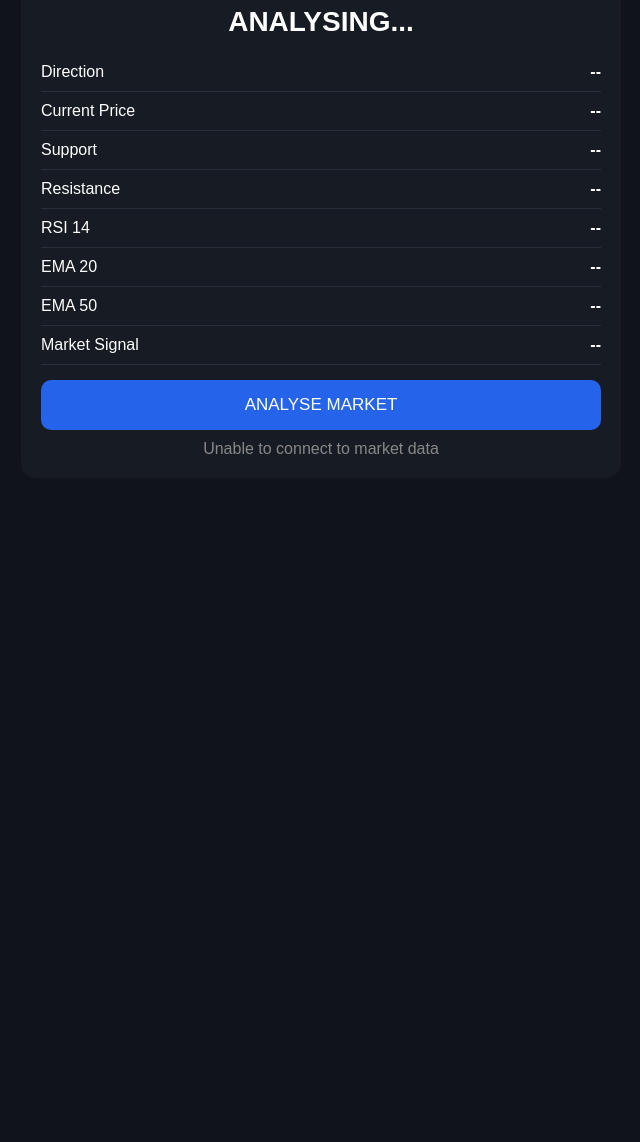
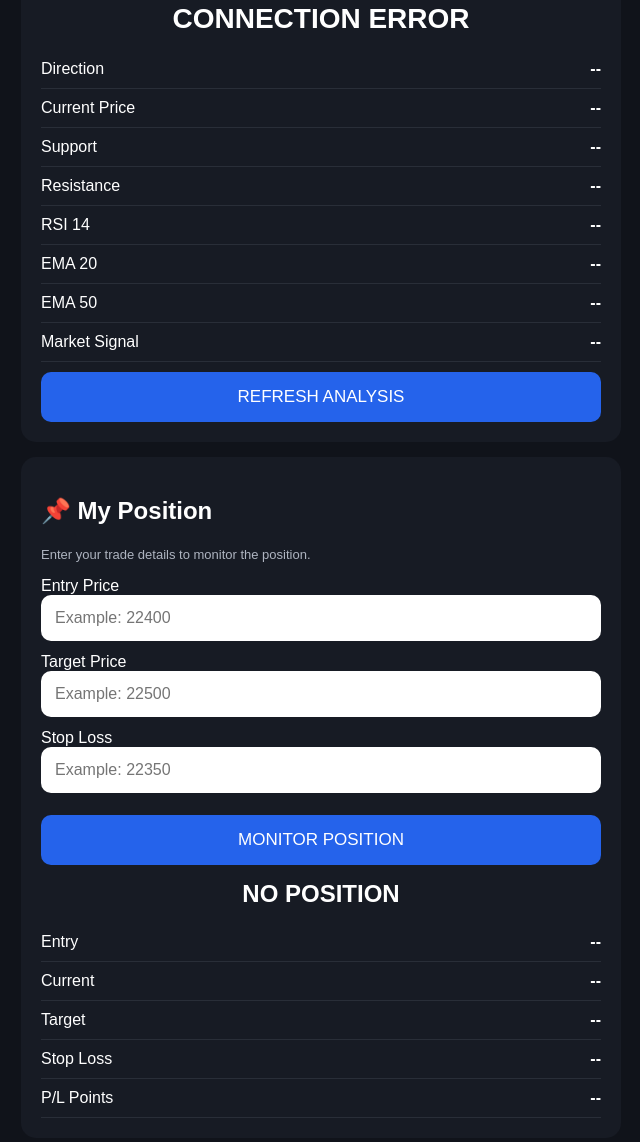
Before and after one commit to MANIBALANVENGATACHALAM/market-ai, a plain HTML site: page index.html in a window 1280 px wide. Shown: the part 794-1936 px from the top of the page, without its empty margins (319-959 px from the left). Before the commit the page ends 1302 px from the top, so only its background shows below. Drawn offline with Linux system fonts and the light colour scheme; no server answers.

Commit message:
Update index.html

```diff
--- a/index.html
+++ b/index.html
@@ -1,12 +1,8 @@
 <!DOCTYPE html>
 <html lang="en">
-
 <head>
-
 <meta charset="UTF-8">
-
-    <meta name="viewport"
-          content="width=device-width, initial-scale=1.0">
+<meta name="viewport" content="width=device-width, initial-scale=1.0">
 
 <title>Market AI</title>
 
@@ -35,18 +31,21 @@
     margin: auto;
 }
 
-        select {
+select,
+input {
     width: 100%;
     padding: 14px;
     border-radius: 10px;
     border: none;
     font-size: 16px;
-            margin-bottom: 15px;
+    margin-bottom: 12px;
+    box-sizing: border-box;
 }
 
 .price-box,
 .chart,
-        .analysis {
+.analysis,
+.position-box {
     background: #171b24;
     border-radius: 15px;
     margin-bottom: 15px;
@@ -72,7 +71,8 @@
     height: 100%;
 }
 
-        .analysis {
+.analysis,
+.position-box {
     padding: 20px;
 }
 
@@ -98,63 +98,63 @@
     background: #2563eb;
     color: white;
     font-size: 17px;
-            margin-top: 15px;
-        }
-
-        .status {
-            text-align: center;
-            color: #888;
     margin-top: 10px;
 }
 
+button:active {
+    transform: scale(0.98);
+}
+
+.position-status {
+    font-size: 24px;
+    font-weight: bold;
+    text-align: center;
+    margin: 15px 0;
+}
+
+.note {
+    color: #aeb4c0;
+    font-size: 13px;
+    line-height: 1.5;
+}
+
 </style>
-
 </head>
-
 
 <body>
 
-
 <div class="header">
-
     <h1>📊 Market AI</h1>
-
-    <p>Live Market Analysis</p>
-
+    <p>Market Analysis & Position Monitor</p>
 </div>
-
 
 <div class="container">
 
+    <!-- MARKET SELECT -->
 
-    <select id="marketSelect">
-
-        <option value="NIFTY 50">
-            NIFTY 50
-        </option>
-
-        <option value="SENSEX">
-            SENSEX
-        </option>
-
+    <select id="marketSelect" onchange="changeMarket()">
+        <option value="NIFTY 50">NIFTY 50</option>
+        <option value="BANK NIFTY">BANK NIFTY</option>
+        <option value="SENSEX">SENSEX</option>
     </select>
 
+
+    <!-- CURRENT PRICE -->
 
     <div class="price-box">
 
         <p>Current Price</p>
 
-        <div class="price"
-             id="currentPrice">
+        <div class="price" id="currentPrice">
             --
         </div>
 
-        <p>
-            Live market data
-        </p>
+        <p>Live market data</p>
 
     </div>
 
+
+    <!-- GRAPH -->
 
     <div class="chart">
 
@@ -163,164 +163,178 @@
     </div>
 
 
+    <!-- MARKET ANALYSIS -->
+
     <div class="analysis">
 
-        <h2>
-            AI Market Analysis
-        </h2>
+        <h2>AI Market Analysis</h2>
+
+        <div class="signal" id="trendSignal">
+            ANALYSING...
+        </div>
 
 
-        <div class="signal"
-             id="trendSignal">
+        <div class="info">
+            <span>Direction</span>
+            <strong id="direction">--</strong>
+        </div>
 
-            ANALYSING...
+
+        <div class="info">
+            <span>Current Price</span>
+            <strong id="analysisPrice">--</strong>
+        </div>
+
+
+        <div class="info">
+            <span>Support</span>
+            <strong id="support">--</strong>
+        </div>
+
+
+        <div class="info">
+            <span>Resistance</span>
+            <strong id="resistance">--</strong>
+        </div>
+
+
+        <div class="info">
+            <span>RSI 14</span>
+            <strong id="rsi">--</strong>
+        </div>
+
+
+        <div class="info">
+            <span>EMA 20</span>
+            <strong id="ema20">--</strong>
+        </div>
+
+
+        <div class="info">
+            <span>EMA 50</span>
+            <strong id="ema50">--</strong>
+        </div>
+
+
+        <div class="info">
+            <span>Market Signal</span>
+            <strong id="marketSignal">--</strong>
+        </div>
+
+
+        <button onclick="loadMarketData()">
+            REFRESH ANALYSIS
+        </button>
 
     </div>
 
 
+    <!-- POSITION MONITOR -->
+
+    <div class="position-box">
+
+        <h2>📌 My Position</h2>
+
+        <p class="note">
+            Enter your trade details to monitor the position.
+        </p>
+
+
+        <label>Entry Price</label>
+
+        <input
+            type="number"
+            id="entryPrice"
+            placeholder="Example: 22400"
+            step="0.01"
+        >
+
+
+        <label>Target Price</label>
+
+        <input
+            type="number"
+            id="targetPrice"
+            placeholder="Example: 22500"
+            step="0.01"
+        >
+
+
+        <label>Stop Loss</label>
+
+        <input
+            type="number"
+            id="stopLoss"
+            placeholder="Example: 22350"
+            step="0.01"
+        >
+
+
+        <button onclick="monitorPosition()">
+            MONITOR POSITION
+        </button>
+
+
+        <div
+            class="position-status"
+            id="positionStatus"
+        >
+            NO POSITION
+        </div>
+
+
         <div class="info">
+            <span>Entry</span>
+            <strong id="positionEntry">--</strong>
+        </div>
 
-            <span>
-                Direction
-            </span>
 
-            <strong id="direction">
-                --
-            </strong>
+        <div class="info">
+            <span>Current</span>
+            <strong id="positionCurrent">--</strong>
+        </div>
+
+
+        <div class="info">
+            <span>Target</span>
+            <strong id="positionTarget">--</strong>
+        </div>
+
+
+        <div class="info">
+            <span>Stop Loss</span>
+            <strong id="positionStop">--</strong>
+        </div>
+
+
+        <div class="info">
+            <span>P/L Points</span>
+            <strong id="positionPL">--</strong>
+        </div>
+
+    </div>
 
 </div>
 
 
-        <div class="info">
-
-            <span>
-                Current Price
-            </span>
-
-            <strong id="analysisPrice">
-                --
-            </strong>
-
-        </div>
-
-
-        <div class="info">
-
-            <span>
-                Support
-            </span>
-
-            <strong id="support">
-                --
-            </strong>
-
-        </div>
-
-
-        <div class="info">
-
-            <span>
-                Resistance
-            </span>
-
-            <strong id="resistance">
-                --
-            </strong>
-
-        </div>
-
-
-        <div class="info">
-
-            <span>
-                RSI 14
-            </span>
-
-            <strong id="rsi">
-                --
-            </strong>
-
-        </div>
-
-
-        <div class="info">
-
-            <span>
-                EMA 20
-            </span>
-
-            <strong id="ema20">
-                --
-            </strong>
-
-        </div>
-
-
-        <div class="info">
-
-            <span>
-                EMA 50
-            </span>
-
-            <strong id="ema50">
-                --
-            </strong>
-
-        </div>
-
-
-        <div class="info">
-
-            <span>
-                Market Signal
-            </span>
-
-            <strong id="marketSignal">
-                --
-            </strong>
-
-        </div>
-
-
-        <button onclick="analyseMarket()">
-
-            ANALYSE MARKET
-
-        </button>
-
-
-        <div class="status"
-             id="status">
-
-            Connecting to market...
-
-        </div>
-
-
-    </div>
-
-
-</div>
-
-
-
 <script>
 
-
-/* =========================
-   GOOGLE APPS SCRIPT API
-   ========================= */
+/* =========================================
+   MARKET API
+========================================= */
 
 const API_URL =
 "https://script.google.com/macros/s/AKfycbzMiRK6wsYpqekr4WkW-eIOBgHded5-aN6i8cZ21p69Bt-gUj_1PAIbqhlUA9uYnRz0fw/exec";
 
 
-/* =========================
-   VARIABLES
-   ========================= */
-
 let prices = [];
 
+let selectedMarket = "NIFTY 50";
+
+
+/* =========================================
+   CANVAS
+========================================= */
 
 const canvas =
 document.getElementById("marketCanvas");
@@ -329,17 +343,30 @@ const ctx =
 canvas.getContext("2d");
 
 
-/* =========================
+/* =========================================
+   CHANGE MARKET
+========================================= */
+
+function changeMarket() {
+
+    selectedMarket =
+        document.getElementById("marketSelect").value;
+
+    loadMarketData();
+
+}
+
+
+/* =========================================
    LOAD MARKET DATA
-   ========================= */
+========================================= */
 
 async function loadMarketData() {
 
     try {
 
-        document.getElementById("status")
-            .textContent =
-            "Loading market data...";
+        document.getElementById("trendSignal").textContent =
+            "LOADING...";
 
 
         const response =
@@ -352,32 +379,28 @@ async function loadMarketData() {
 
         if (data.status !== "OK") {
 
-            document.getElementById("status")
-                .textContent =
-                "Market data error";
+            document.getElementById("trendSignal").textContent =
+                "DATA ERROR";
 
             return;
-
         }
 
 
-        /* =========================
-           CURRENT PRICE
-           ========================= */
+        /*
+         * Current price
+         */
 
-        document.getElementById("currentPrice")
-            .textContent =
+        document.getElementById("currentPrice").textContent =
             Number(data.price).toFixed(2);
 
 
-        document.getElementById("analysisPrice")
-            .textContent =
+        document.getElementById("analysisPrice").textContent =
             Number(data.price).toFixed(2);
 
 
-        /* =========================
-           HISTORY
-           ========================= */
+        /*
+         * History
+         */
 
         prices =
             data.history.map(function(item) {
@@ -387,77 +410,57 @@ async function loadMarketData() {
             });
 
 
-        /* =========================
-           BACKEND ANALYSIS
-           ========================= */
+        /*
+         * Technical analysis
+         */
 
         if (data.analysis) {
 
-
-            document.getElementById("trendSignal")
-                .textContent =
-                data.analysis.trend;
+            document.getElementById("trendSignal").textContent =
+                data.analysis.trend || "--";
 
 
-            document.getElementById("direction")
-                .textContent =
-                data.analysis.trend;
+            document.getElementById("direction").textContent =
+                data.analysis.trend || "--";
 
 
-            document.getElementById("support")
-                .textContent =
-                Number(data.analysis.support)
-                .toFixed(2);
+            document.getElementById("support").textContent =
+                Number(data.analysis.support).toFixed(2);
 
 
-            document.getElementById("resistance")
-                .textContent =
-                Number(data.analysis.resistance)
-                .toFixed(2);
+            document.getElementById("resistance").textContent =
+                Number(data.analysis.resistance).toFixed(2);
 
 
-            document.getElementById("rsi")
-                .textContent =
-                Number(data.analysis.rsi14)
-                .toFixed(2);
+            document.getElementById("rsi").textContent =
+                Number(data.analysis.rsi14).toFixed(2);
 
 
-            document.getElementById("ema20")
-                .textContent =
-                Number(data.analysis.ema20)
-                .toFixed(2);
+            document.getElementById("ema20").textContent =
+                Number(data.analysis.ema20).toFixed(2);
 
 
-            document.getElementById("ema50")
-                .textContent =
-                Number(data.analysis.ema50)
-                .toFixed(2);
+            document.getElementById("ema50").textContent =
+                Number(data.analysis.ema50).toFixed(2);
 
 
-            document.getElementById("marketSignal")
-                .textContent =
-                data.analysis.signal;
+            document.getElementById("marketSignal").textContent =
+                data.analysis.signal || "--";
 
         }
 
 
-        /* =========================
-           DRAW GRAPH
-           ========================= */
+        /*
+         * Draw graph
+         */
 
         drawChart();
 
 
-        document.getElementById("status")
-            .textContent =
-            "Market data updated";
-
-
         console.log(
-            "Market data:",
-            data
+            selectedMarket,
+            data.price
         );
-
 
     }
 
@@ -469,26 +472,21 @@ async function loadMarketData() {
         );
 
 
-        document.getElementById("status")
-            .textContent =
-            "Unable to connect to market data";
+        document.getElementById("trendSignal").textContent =
+            "CONNECTION ERROR";
 
     }
 
 }
 
 
-/* =========================
+/* =========================================
    DRAW GRAPH
-   ========================= */
+========================================= */
 
 function drawChart() {
 
-
-    if (
-        !prices ||
-        prices.length === 0
-    ) {
+    if (!prices || prices.length < 2) {
 
         return;
 
@@ -496,20 +494,18 @@ function drawChart() {
 
 
     canvas.width =
-        canvas.clientWidth *
-        window.devicePixelRatio;
+        canvas.clientWidth * devicePixelRatio;
 
 
     canvas.height =
-        canvas.clientHeight *
-        window.devicePixelRatio;
+        canvas.clientHeight * devicePixelRatio;
 
 
     ctx.setTransform(
-        window.devicePixelRatio,
+        devicePixelRatio,
         0,
         0,
-        window.devicePixelRatio,
+        devicePixelRatio,
         0,
         0
     );
@@ -546,46 +542,33 @@ function drawChart() {
     ctx.beginPath();
 
 
-    prices.forEach(
-        function(price, i) {
-
+    prices.forEach(function(price, i) {
 
         const x =
-                (i /
-                (prices.length - 1))
-                * width;
+            (i / (prices.length - 1)) *
+            width;
 
 
         const y =
             height -
-                (
-                    (price - min)
-                    / range
-                )
-                * (height - 30)
-                - 15;
+            ((price - min) / range) *
+            (height - 30) -
+            15;
 
 
         if (i === 0) {
 
-                ctx.moveTo(
-                    x,
-                    y
-                );
+            ctx.moveTo(x, y);
 
         }
 
         else {
 
-                ctx.lineTo(
-                    x,
-                    y
-                );
+            ctx.lineTo(x, y);
 
         }
 
-        }
-    );
+    });
 
 
     ctx.strokeStyle =
@@ -601,52 +584,167 @@ function drawChart() {
 }
 
 
-/* =========================
-   ANALYSE BUTTON
-   ========================= */
+/* =========================================
+   POSITION MONITOR
+========================================= */
 
-function analyseMarket() {
+function monitorPosition() {
 
-    document.getElementById("status")
-        .textContent =
-        "Refreshing analysis...";
+    const entry =
+        Number(
+            document.getElementById("entryPrice").value
+        );
 
 
-    loadMarketData();
+    const target =
+        Number(
+            document.getElementById("targetPrice").value
+        );
+
+
+    const stop =
+        Number(
+            document.getElementById("stopLoss").value
+        );
+
+
+    if (
+        !entry ||
+        !target ||
+        !stop
+    ) {
+
+        document.getElementById("positionStatus").textContent =
+            "ENTER ALL VALUES";
+
+        return;
 
     }
 
 
-/* =========================
+    const current =
+        Number(
+            document.getElementById("currentPrice").textContent
+        );
+
+
+    if (!current) {
+
+        document.getElementById("positionStatus").textContent =
+            "PRICE NOT AVAILABLE";
+
+        return;
+
+    }
+
+
+    const profitLoss =
+        current - entry;
+
+
+    document.getElementById("positionEntry").textContent =
+        entry.toFixed(2);
+
+
+    document.getElementById("positionCurrent").textContent =
+        current.toFixed(2);
+
+
+    document.getElementById("positionTarget").textContent =
+        target.toFixed(2);
+
+
+    document.getElementById("positionStop").textContent =
+        stop.toFixed(2);
+
+
+    document.getElementById("positionPL").textContent =
+        profitLoss.toFixed(2);
+
+
+    let status;
+
+
+    /*
+     * Target reached
+     */
+
+    if (current >= target) {
+
+        status =
+            "🎯 TARGET REACHED";
+
+    }
+
+
+    /*
+     * Stop loss reached
+     */
+
+    else if (current <= stop) {
+
+        status =
+            "🛑 STOP LOSS LEVEL";
+
+    }
+
+
+    /*
+     * Profit
+     */
+
+    else if (current > entry) {
+
+        status =
+            "📈 IN PROFIT";
+
+    }
+
+
+    /*
+     * Loss
+     */
+
+    else if (current < entry) {
+
+        status =
+            "📉 IN LOSS";
+
+    }
+
+
+    /*
+     * Entry
+     */
+
+    else {
+
+        status =
+            "⏳ AT ENTRY";
+
+    }
+
+
+    document.getElementById("positionStatus").textContent =
+        status;
+
+}
+
+
+/* =========================================
    AUTO REFRESH
-   ========================= */
+========================================= */
 
 loadMarketData();
 
 
-setInterval(
-    loadMarketData,
-    60000
-);
+setInterval(function() {
 
+    loadMarketData();
 
-/* =========================
-   RESIZE GRAPH
-   ========================= */
-
-window.addEventListener(
-    "resize",
-    function() {
-
-        drawChart();
-
-    }
-);
-
+}, 60000);
 
 </script>
 
-
 </body>
-
 </html>
```
Lines whose indentation alone changed are shown as unchanged.
